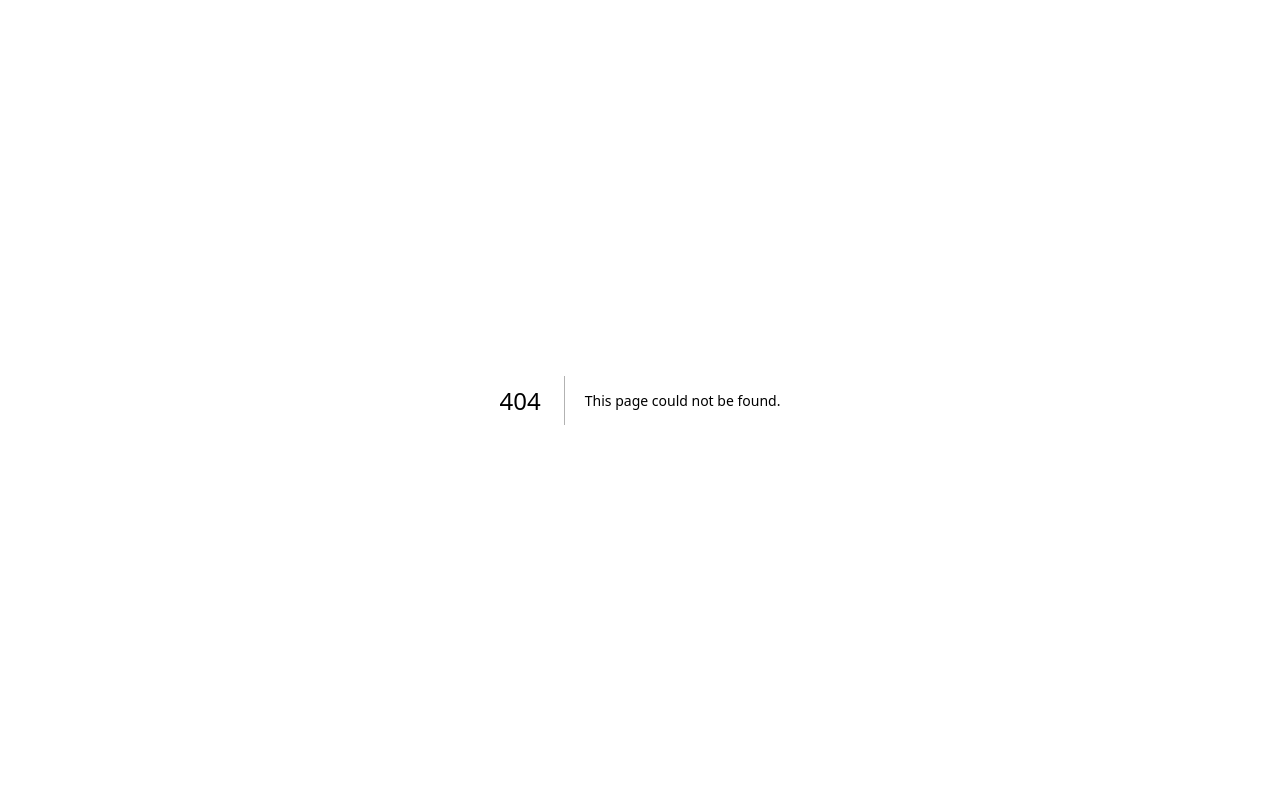
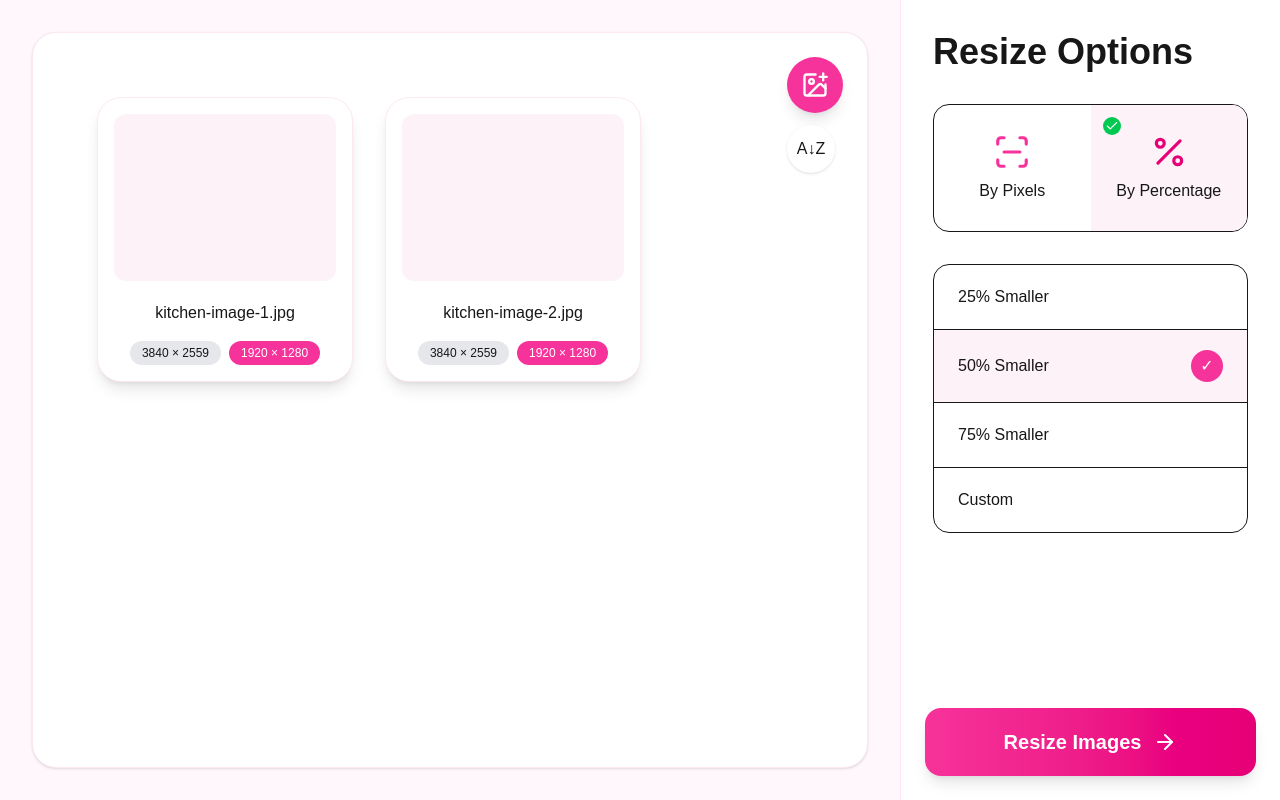
Before and after one commit to RamShekade/BulkResizer, a Next.js app: page /dashboard in a window 1280 px wide. Before the commit this address had no page. Built offline with nearby package versions, Linux system fonts and the light colour scheme.

Commit message:
initial setup

```diff
--- /dev/null
+++ b/app/components/imageCard.tsx
@@ -0,0 +1,43 @@
+import Image from "next/image";
+
+interface ImageCardProps {
+  image: string;
+  fileName: string;
+  originalSize: string;
+  resizedSize: string;
+}
+
+export default function ImageCard({
+  image,
+  fileName,
+  originalSize,
+  resizedSize,
+}: ImageCardProps) {
+  return (
+    <div className="w-64 rounded-2xl border border-pink-100 bg-white p-4 shadow-md transition-all duration-300 hover:-translate-y-1 hover:shadow-xl">
+
+      <div className="relative aspect-[4/3] overflow-hidden rounded-xl bg-pink-50">
+        <Image
+          src={image}
+          alt={fileName}
+          fill
+          className="object-cover"
+        />
+      </div>
+
+      <p className="mt-4 truncate text-center text-sm font-medium text-gray-700">
+        {fileName}
+      </p>
+
+      <div className="mt-3 flex justify-center gap-2">
+        <span className="rounded-md bg-gray-200 px-2 py-1 text-[11px] font-medium text-gray-700">
+          {originalSize}
+        </span>
+
+        <span className="rounded-md bg-pink-500 px-2 py-1 text-[11px] font-medium text-white">
+          {resizedSize}
+        </span>
+      </div>
+    </div>
+  );
+}
--- /dev/null
+++ b/app/dashboard/page.tsx
@@ -0,0 +1,170 @@
+"use client";
+
+import {
+    ImagePlus,
+    ArrowRight,
+    Percent,
+    ScanLine,
+    Check
+} from "lucide-react";
+
+export default function Dashboard() {
+    return (
+        <main className="flex h-screen bg-[#FFF7FB]">
+
+            {/* Left */}
+
+            <section className="flex-1 p-8">
+
+                <div className="relative h-full rounded-3xl bg-white border border-pink-100 shadow-sm">
+
+                    {/* Floating Buttons */}
+
+                    <div className="absolute right-6 top-6 flex flex-col gap-3">
+
+                        <button className="h-14 w-14 rounded-full bg-pink-500 text-white shadow-lg flex items-center justify-center">
+                            <ImagePlus size={28}/>
+                        </button>
+
+                        <button className="h-12 w-12 rounded-full bg-white shadow flex items-center justify-center">
+                            A↓Z
+                        </button>
+
+                    </div>
+
+                    {/* Images */}
+
+                    <div className="flex gap-8 p-16">
+
+                        {[1,2].map((i)=>(
+                            <div
+                                key={i}
+                                className="w-64 rounded-3xl bg-white shadow-lg border border-pink-100 p-4 hover:shadow-xl transition"
+                            >
+
+                                <div className="aspect-[4/3] rounded-xl bg-pink-50"/>
+
+                                <h3 className="mt-5 text-center font-medium truncate">
+                                    kitchen-image-{i}.jpg
+                                </h3>
+
+                                <div className="mt-4 flex justify-center gap-2">
+
+                                    <span className="rounded-full bg-gray-200 px-3 py-1 text-xs">
+                                        3840 × 2559
+                                    </span>
+
+                                    <span className="rounded-full bg-pink-500 text-white px-3 py-1 text-xs">
+                                        1920 × 1280
+                                    </span>
+
+                                </div>
+
+                            </div>
+                        ))}
+
+                    </div>
+
+                </div>
+
+            </section>
+
+            {/* Right Panel */}
+
+            <aside className="w-[380px] bg-white border-l border-pink-100 flex flex-col">
+
+                <div className="p-8">
+
+                    <h1 className="text-4xl font-bold">
+                        Resize Options
+                    </h1>
+
+                    {/* Toggle */}
+
+                    <div className="mt-8 grid grid-cols-2 rounded-2xl border overflow-hidden">
+
+                        <button className="flex flex-col items-center py-7 hover:bg-pink-50">
+
+                            <ScanLine
+                                className="mb-2 text-pink-500"
+                                size={38}
+                            />
+
+                            By Pixels
+
+                        </button>
+
+                        <button className="bg-pink-50 flex flex-col items-center py-7 relative">
+
+                            <Check
+                                size={18}
+                                className="absolute left-3 top-3 rounded-full bg-green-500 text-white p-0.5"
+                            />
+
+                            <Percent
+                                className="mb-2 text-pink-600"
+                                size={38}
+                            />
+
+                            By Percentage
+
+                        </button>
+
+                    </div>
+
+                    {/* Presets */}
+
+                    <div className="mt-8 rounded-2xl border divide-y">
+
+                        {[
+                            "25% Smaller",
+                            "50% Smaller",
+                            "75% Smaller",
+                            "Custom"
+                        ].map((item,index)=>(
+                            <button
+                                key={item}
+                                className={`flex w-full items-center justify-between px-6 py-5 transition hover:bg-pink-50 ${
+                                    index===1 && "bg-pink-50"
+                                }`}
+                            >
+                                <span className="font-medium">
+                                    {item}
+                                </span>
+
+                                {index===1 &&
+                                    <div className="h-8 w-8 rounded-full bg-pink-500 text-white flex items-center justify-center">
+                                        ✓
+                                    </div>
+                                }
+
+                            </button>
+                        ))}
+
+                    </div>
+
+                </div>
+
+                {/* Bottom */}
+
+                <div className="mt-auto p-6">
+
+                    <button className="w-full rounded-2xl bg-gradient-to-r from-pink-500 to-pink-600 py-5 text-xl font-semibold text-white shadow-lg hover:scale-[1.02] transition">
+
+                        <div className="flex items-center justify-center gap-3">
+
+                            Resize Images
+
+                            <ArrowRight/>
+
+                        </div>
+
+                    </button>
+
+                </div>
+
+            </aside>
+
+        </main>
+    );
+}
--- /dev/null
+++ b/app/hooks/resizeImgages.ts
@@ -0,0 +1,3 @@
+const resizeImages = () => {
+
+}
--- a/app/page.tsx
+++ b/app/page.tsx
@@ -1,65 +1,99 @@
-import Image from "next/image";
+"use client";
 
-export default function Home() {
+import { useCallback, useRef, useState } from "react";
+import { CloudUpload } from "lucide-react";
+
+interface UploadHeroProps {
+  onFilesSelected?: (files: File[]) => void;
+}
+
+export default function UploadHero({
+  onFilesSelected,
+}: UploadHeroProps) {
+  const inputRef = useRef<HTMLInputElement>(null);
+
+  const [dragging, setDragging] = useState(false);
+
+  const handleFiles = useCallback(
+    (fileList: FileList | null) => {
+      if (!fileList) return;
+
+      const files = Array.from(fileList).filter((file) =>
+        file.type.startsWith("image/")
+      );
+      if (!files.length) return;
+
+      onFilesSelected?.(files);
+    },
+    [onFilesSelected]
+  );
+
   return (
-    <div className="flex flex-col flex-1 items-center justify-center bg-zinc-50 font-sans dark:bg-black">
-      <main className="flex flex-1 w-full max-w-3xl flex-col items-center justify-between py-32 px-16 bg-white dark:bg-black sm:items-start">
-        <Image
-          className="dark:invert"
-          src="/next.svg"
-          alt="Next.js logo"
-          width={100}
-          height={20}
-          priority
+    <section className="flex flex-col items-center py-24">
+      <h1 className="text-6xl font-bold">
+        Resize Images
+      </h1>
+
+      <p className="mt-4 text-center text-lg text-gray-600">
+        Upload multiple images and resize them in seconds.
+      </p>
+
+      <div
+        onClick={() => inputRef.current?.click()}
+        onDragOver={(e) => {
+          e.preventDefault();
+          setDragging(true);
+        }}
+        onDragLeave={() => setDragging(false)}
+        onDrop={(e) => {
+          e.preventDefault();
+          setDragging(false);
+          handleFiles(e.dataTransfer.files);
+        }}
+        className={`
+          mt-14
+          flex
+          h-72
+          w-full
+          max-w-3xl
+          cursor-pointer
+          flex-col
+          items-center
+          justify-center
+          rounded-3xl
+          border-2
+          border-dashed
+          transition-all
+
+          ${
+            dragging
+              ? "border-pink-500 bg-pink-100"
+              : "border-pink-200 bg-pink-50"
+          }
+        `}
+      >
+        <CloudUpload
+          size={70}
+          className="text-pink-600"
         />
-        <div className="flex flex-col items-center gap-6 text-center sm:items-start sm:text-left">
-          <h1 className="max-w-xs text-3xl font-semibold leading-10 tracking-tight text-black dark:text-zinc-50">
-            To get started, edit the page.tsx file.
-          </h1>
-          <p className="max-w-md text-lg leading-8 text-zinc-600 dark:text-zinc-400">
-            Looking for a starting point or more instructions? Head over to{" "}
-            <a
-              href="https://vercel.com/templates?framework=next.js&utm_source=create-next-app&utm_medium=appdir-template-tw&utm_campaign=create-next-app"
-              className="font-medium text-zinc-950 dark:text-zinc-50"
-            >
-              Templates
-            </a>{" "}
-            or the{" "}
-            <a
-              href="https://nextjs.org/learn?utm_source=create-next-app&utm_medium=appdir-template-tw&utm_campaign=create-next-app"
-              className="font-medium text-zinc-950 dark:text-zinc-50"
-            >
-              Learning
-            </a>{" "}
-            center.
-          </p>
-        </div>
-        <div className="flex flex-col gap-4 text-base font-medium sm:flex-row">
-          <a
-            className="flex h-12 w-full items-center justify-center gap-2 rounded-full bg-foreground px-5 text-background transition-colors hover:bg-[#383838] dark:hover:bg-[#ccc] md:w-[158px]"
-            href="https://vercel.com/new?utm_source=create-next-app&utm_medium=appdir-template-tw&utm_campaign=create-next-app"
-            target="_blank"
-            rel="noopener noreferrer"
-          >
-            <Image
-              className="dark:invert"
-              src="/vercel.svg"
-              alt="Vercel logomark"
-              width={16}
-              height={16}
-            />
-            Deploy Now
-          </a>
-          <a
-            className="flex h-12 w-full items-center justify-center rounded-full border border-solid border-black/[.08] px-5 transition-colors hover:border-transparent hover:bg-black/[.04] dark:border-white/[.145] dark:hover:bg-[#1a1a1a] md:w-[158px]"
-            href="https://nextjs.org/docs?utm_source=create-next-app&utm_medium=appdir-template-tw&utm_campaign=create-next-app"
-            target="_blank"
-            rel="noopener noreferrer"
-          >
-            Documentation
-          </a>
-        </div>
-      </main>
-    </div>
+
+        <h2 className="mt-6 text-3xl font-bold">
+          Drop Images Here
+        </h2>
+
+        <p className="mt-3 text-gray-500">
+          or click to browse
+        </p>
+
+        <input
+          ref={inputRef}
+          hidden
+          type="file"
+          multiple
+          accept="image/*"
+          onChange={(e) => handleFiles(e.target.files)}
+        />
+      </div>
+    </section>
   );
 }
--- a/package.json
+++ b/package.json
@@ -9,6 +9,7 @@
     "lint": "eslint"
   },
   "dependencies": {
+    "lucide-react": "^1.23.0",
     "next": "16.2.10",
     "react": "19.2.4",
     "react-dom": "19.2.4"
```
Also changed, not shown: models/Image.ts (added, +9 -0 lines), app/hooks/useImages.ts (added), 1 other file (tests, documents, lock files or other folders).
